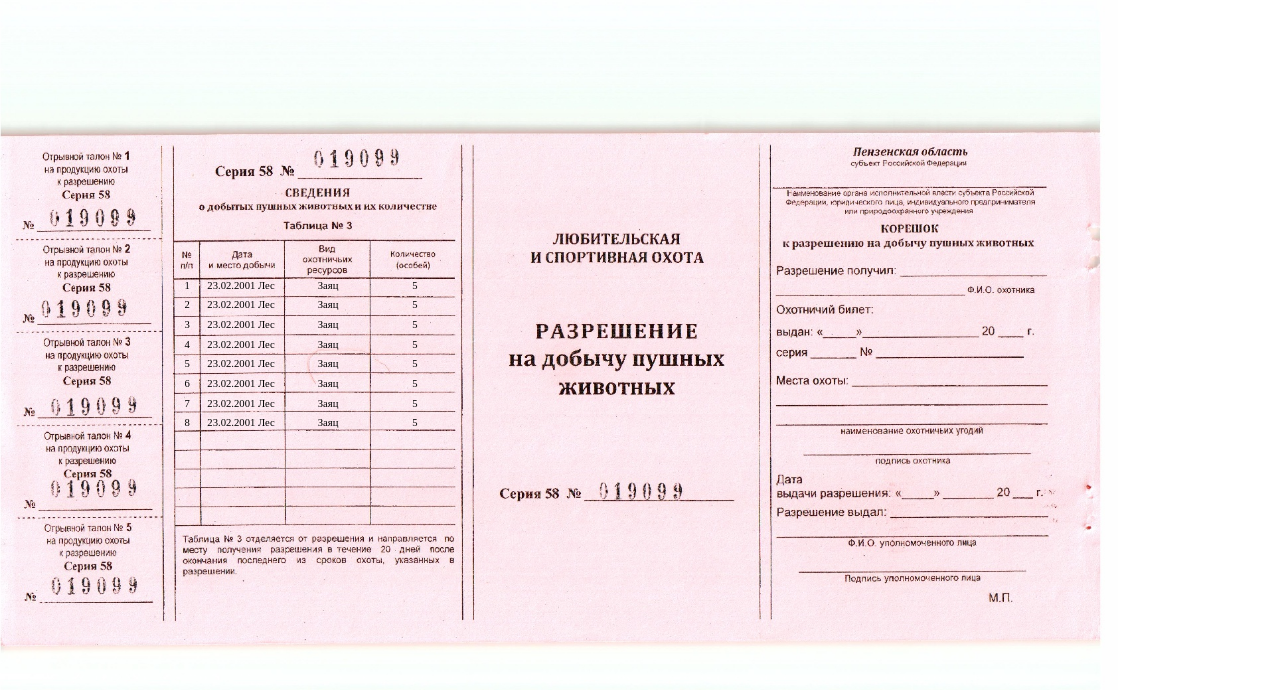
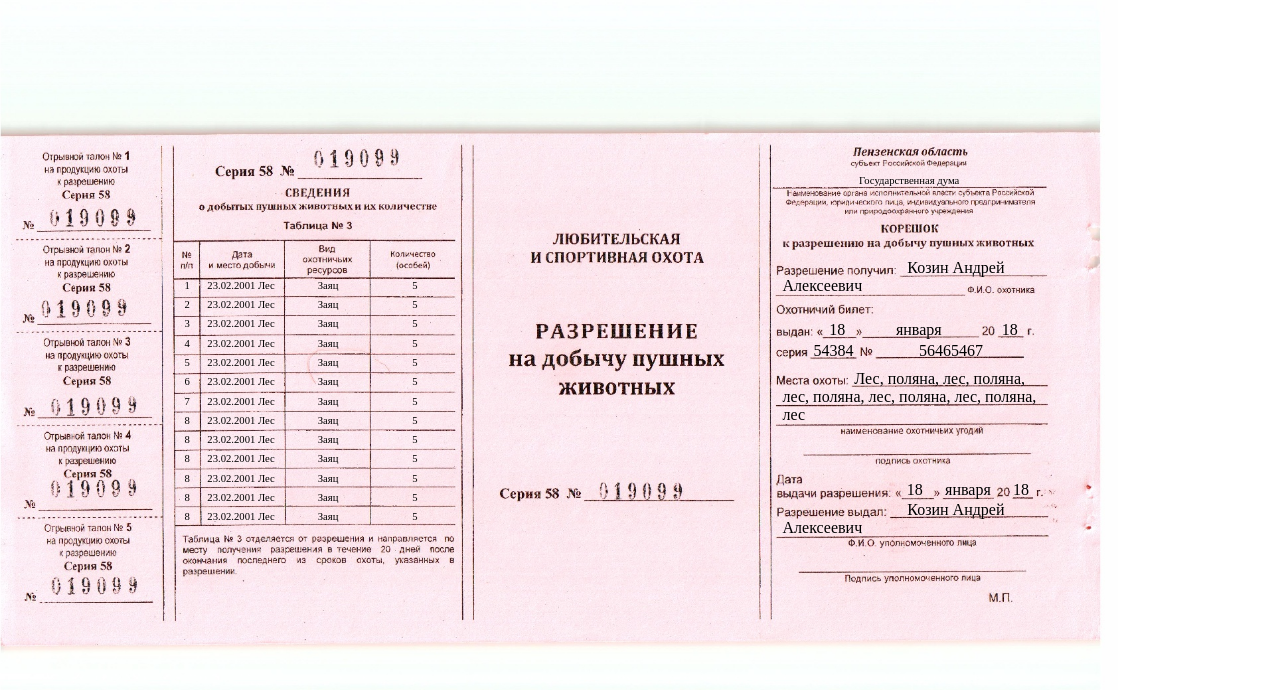
Before and after one commit to Asgarag/print, a plain HTML site: page index.html in a window 1280 px wide. Drawn offline with Linux system fonts and the light colour scheme.

Commit message:
Доделал лист

```diff
--- a/index.html
+++ b/index.html
@@ -9,33 +9,67 @@
 	<title>Document</title>
 </head>
 <body>
-<div class="list">
-	<div class="table">
-		<div class="table__item"><span class="table__number">1</span><span
-				class="table__date-place">23.02.2001 Лес</span><span class="table__kind">Заяц</span><span
-				class="table__amount">5</span></div>
-		<div class="table__item"><span class="table__number">2</span><span
-				class="table__date-place">23.02.2001 Лес</span><span class="table__kind">Заяц</span><span
-				class="table__amount">5</span></div>
-		<div class="table__item"><span class="table__number">3</span><span
-				class="table__date-place">23.02.2001 Лес</span><span class="table__kind">Заяц</span><span
-				class="table__amount">5</span></div>
-		<div class="table__item"><span class="table__number">4</span><span
-				class="table__date-place">23.02.2001 Лес</span><span class="table__kind">Заяц</span><span
-				class="table__amount">5</span></div>
-		<div class="table__item"><span class="table__number">5</span><span
-				class="table__date-place">23.02.2001 Лес</span><span class="table__kind">Заяц</span><span
-				class="table__amount">5</span></div>
-		<div class="table__item"><span class="table__number">6</span><span
-				class="table__date-place">23.02.2001 Лес</span><span class="table__kind">Заяц</span><span
-				class="table__amount">5</span></div>
-		<div class="table__item"><span class="table__number">7</span><span
-				class="table__date-place">23.02.2001 Лес</span><span class="table__kind">Заяц</span><span
-				class="table__amount">5</span></div>
-		<div class="table__item"><span class="table__number">8</span><span
-				class="table__date-place">23.02.2001 Лес</span><span class="table__kind">Заяц</span><span
-				class="table__amount">5</span></div>
+<div class="list1">
+	<div class="table1">
+		<div class="table1__item"><span class="table1__number">1</span><span
+				class="table1__date-place">23.02.2001 Лес</span><span class="table1__kind">Заяц</span><span
+				class="table1__amount">5</span></div>
+		<div class="table1__item"><span class="table1__number">2</span><span
+				class="table1__date-place">23.02.2001 Лес</span><span class="table1__kind">Заяц</span><span
+				class="table1__amount">5</span></div>
+		<div class="table1__item"><span class="table1__number">3</span><span
+				class="table1__date-place">23.02.2001 Лес</span><span class="table1__kind">Заяц</span><span
+				class="table1__amount">5</span></div>
+		<div class="table1__item"><span class="table1__number">4</span><span
+				class="table1__date-place">23.02.2001 Лес</span><span class="table1__kind">Заяц</span><span
+				class="table1__amount">5</span></div>
+		<div class="table1__item"><span class="table1__number">5</span><span
+				class="table1__date-place">23.02.2001 Лес</span><span class="table1__kind">Заяц</span><span
+				class="table1__amount">5</span></div>
+		<div class="table1__item"><span class="table1__number">6</span><span
+				class="table1__date-place">23.02.2001 Лес</span><span class="table1__kind">Заяц</span><span
+				class="table1__amount">5</span></div>
+		<div class="table1__item"><span class="table1__number">7</span><span
+				class="table1__date-place">23.02.2001 Лес</span><span class="table1__kind">Заяц</span><span
+				class="table1__amount">5</span></div>
+		<div class="table1__item"><span class="table1__number">8</span><span
+				class="table1__date-place">23.02.2001 Лес</span><span class="table1__kind">Заяц</span><span
+				class="table1__amount">5</span></div>
+		<div class="table1__item"><span class="table1__number">8</span><span
+				class="table1__date-place">23.02.2001 Лес</span><span class="table1__kind">Заяц</span><span
+				class="table1__amount">5</span></div>
+		<div class="table1__item"><span class="table1__number">8</span><span
+				class="table1__date-place">23.02.2001 Лес</span><span class="table1__kind">Заяц</span><span
+				class="table1__amount">5</span></div>
+		<div class="table1__item"><span class="table1__number">8</span><span
+				class="table1__date-place">23.02.2001 Лес</span><span class="table1__kind">Заяц</span><span
+				class="table1__amount">5</span></div>
+		<div class="table1__item"><span class="table1__number">8</span><span
+				class="table1__date-place">23.02.2001 Лес</span><span class="table1__kind">Заяц</span><span
+				class="table1__amount">5</span></div>
+		<div class="table1__item"><span class="table1__number">8</span><span
+				class="table1__date-place">23.02.2001 Лес</span><span class="table1__kind">Заяц</span><span
+				class="table1__amount">5</span></div>
+	</div>
+	<div class="info1">
+		<span class="info1__organ">Государственная дума</span>
+		<span class="info1__fio">Козин Андрей Алексеевич</span>
+		<div class="info1__date">
+			<span class="info1__day">18</span>
+			<span class="info1__month">января</span>
+			<span class="info1__year">18</span>
 		</div>
+		<div class="info1__id">
+			<span class="info1__serial">54384</span>
+			<span class="info1__number">56465467</span>
+		</div>
+		<span class="info1__place">Лес, поляна, лес, поляна, лес, поляна, лес, поляна, лес, поляна, лес</span>
+		<div class="info1__date-v">
+			<span class="info1__day-v">18</span>
+			<span class="info1__month-v">января</span>
+			<span class="info1__year-v">18</span>
+		</div>
+		<span class="info1__fio-v">Козин Андрей Алексеевич</span>
 	</div>
 </div>
 </body>
--- a/style.css
+++ b/style.css
@@ -8,53 +8,153 @@ body {
 	background-size: contain;
 }
 
-.list {
+.list1 {
 	padding-top: 35mm;
 	padding-right: 20mm;
 	padding-left: 46mm;
 }
 
-.table {
+.table1 {
 	margin-top: 39mm;
 	width: 75mm;
 	font-size: 8pt;
+	margin-right: 83mm;
+	display: inline-block;
+	vertical-align: top;
 }
 
-.table__item:not(:last-child) {
-	margin-bottom: 2.3mm;
+.table1__item:not(:last-child) {
+	margin-bottom: 2.2mm;
 }
 
-.table__number {
+.table1__number {
 	display: inline-block;
 	width: 7mm;
 	text-align: center;
 	margin-right: .3mm;
 }
 
-.table__date-place {
+.table1__date-place {
 	width: 21mm;
 	display: inline-block;
 	text-align: center;
 	margin-right: 2mm;
 }
 
-.table__kind {
+.table1__kind {
 	width: 21mm;
 	display: inline-block;
 	text-align: center;
 	margin-right: 2mm;
 }
 
-.table__amount {
+.table1__amount {
 	width: 21mm;
 	display: inline-block;
 	text-align: center;
 }
 
-.fio {
+.info1 {
 	display: inline-block;
-	margin-left: 208mm;
-	margin-top: 68.5mm;
-	width: 73mm;
+	vertical-align: top;
+	margin-top: 10mm;
+}
+
+.info1__organ {
+	display: inline-block;
+	width: 71mm;
+	text-align: center;
+	font-size: 8pt;
+}
+
+.info1__fio {
+	display: block;
+	margin-top: 18.7mm;
+	margin-left: 2mm;
+	width: 69mm;
 	text-indent: 33mm;
 }
+
+.info1__date {
+	margin-top: 7mm;
+}
+
+.info1__day {
+	display: inline-block;
+	margin-left: 12mm;
+	width: 9mm;
+	text-align: center;
+}
+
+.info1__month {
+	display: inline-block;
+	margin-left: 1mm;
+	width: 30mm;
+	text-align: center;
+}
+
+.info1__year {
+	display: inline-block;
+	margin-left: 4mm;
+	width: 8mm;
+	text-align: center;
+}
+
+.info1__id {
+	margin-top: .7mm;
+}
+
+.info1__serial {
+	display: inline-block;
+	margin-left: 9mm;
+	width: 13mm;
+	text-align: center;
+}
+
+.info1__number {
+	display: inline-block;
+	margin-left: 4mm;
+	width: 39mm;
+	text-align: center;
+}
+
+.info1__place {
+	display: block;
+	margin-top: 2.7mm;
+	margin-left: 2mm;
+	width: 69mm;
+	text-indent: 19mm;
+}
+
+.info1__date-v {
+	margin-top: 15mm;
+}
+
+.info1__day-v {
+	display: inline-block;
+	margin-left: 33mm;
+	width: 8mm;
+	text-align: center;
+}
+
+.info1__month-v {
+	display: inline-block;
+	margin-left: 2mm;
+	width: 14mm;
+	text-align: center;
+}
+
+.info1__year-v {
+	display: inline-block;
+	margin-left: 3mm;
+	width: 6mm;
+	text-align: center;
+}
+
+.info1__fio-v {
+	display: block;
+	margin-top: 0.7mm;
+	margin-left: 2mm;
+	width: 69mm;
+	text-indent: 33mm;
+}
```
